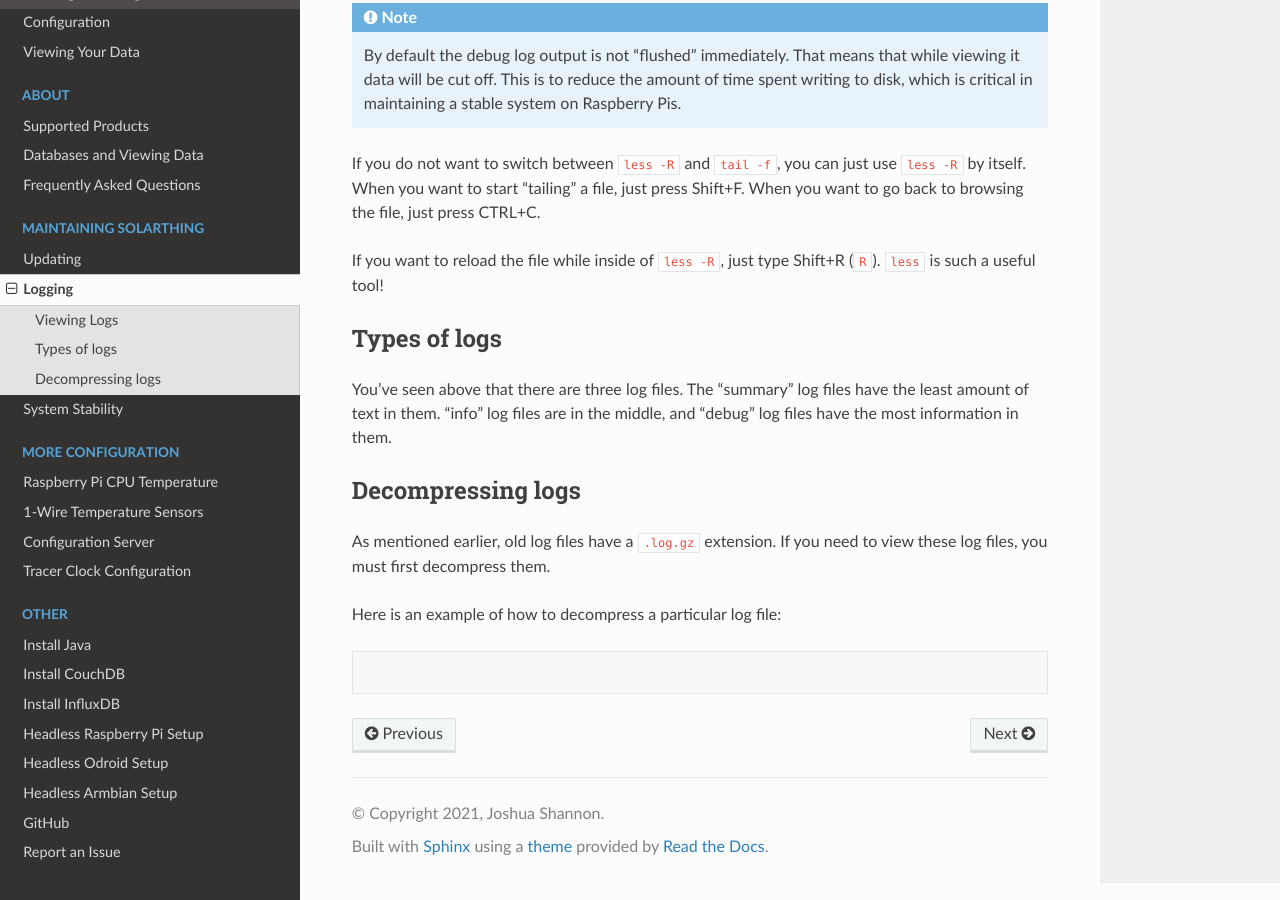
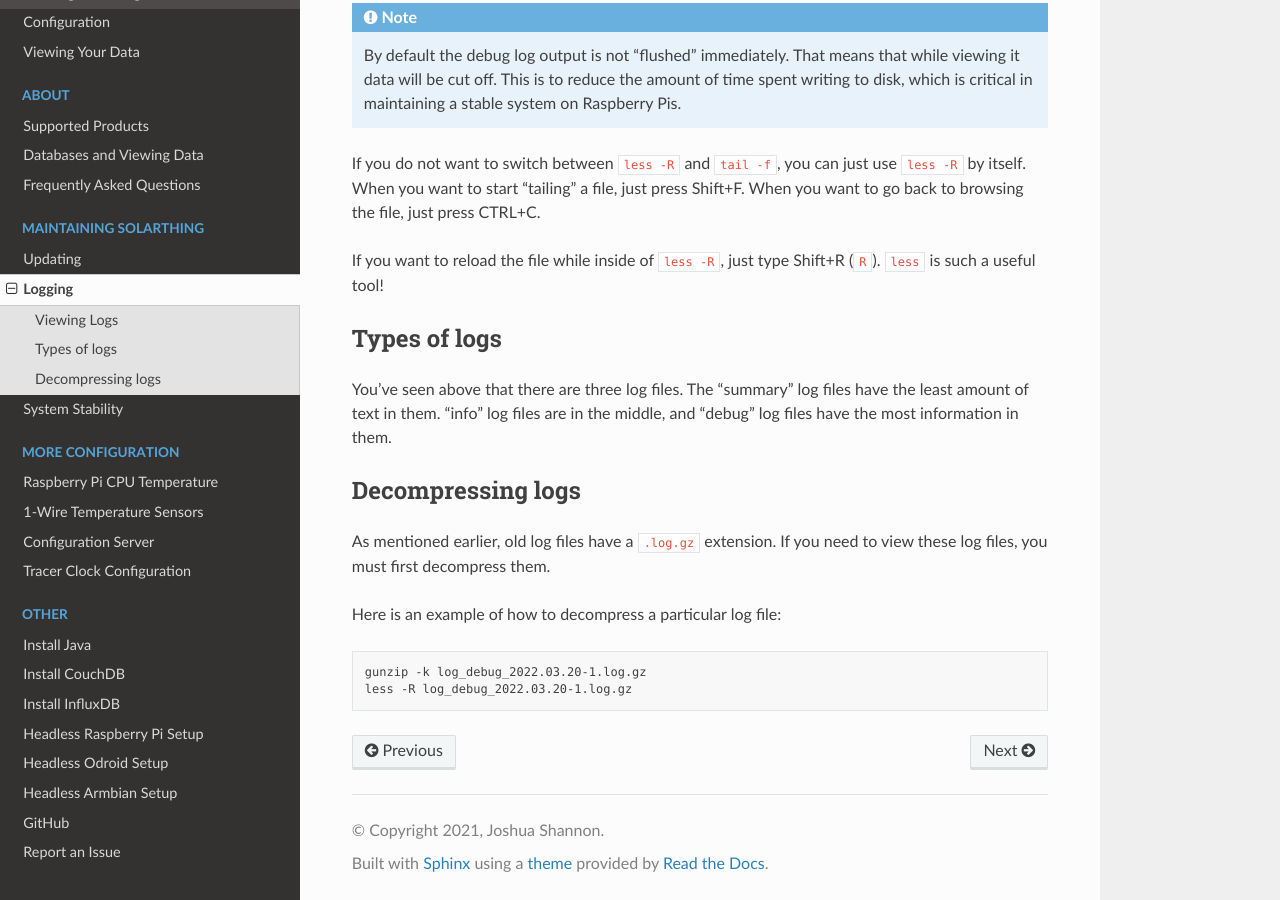
Before and after one commit to wildmountainfarms/solarthing-docs, a Sphinx documentation site: the page built from docs/source/logging.rst, in a window 1280 px wide and 900 px high, scrolled down 1065 px. Built offline with Sphinx 7.4.7 and the Read the Docs theme 2.0.0, drawn with Linux system fonts in a browser that asks for light colours; pages that are not in the unit, such as notebooks, are missing from menus.

Commit message:
Added decompress example

```diff
--- a/docs/source/logging.rst
+++ b/docs/source/logging.rst
@@ -66,3 +66,6 @@ As mentioned earlier, old log files have a ``.log.gz`` extension. If you need to
 Here is an example of how to decompress a particular log file:
 
 .. code-block:: shell
+
+    gunzip -k log_debug_2022.03.20-1.log.gz
+    less -R log_debug_2022.03.20-1.log.gz
```
